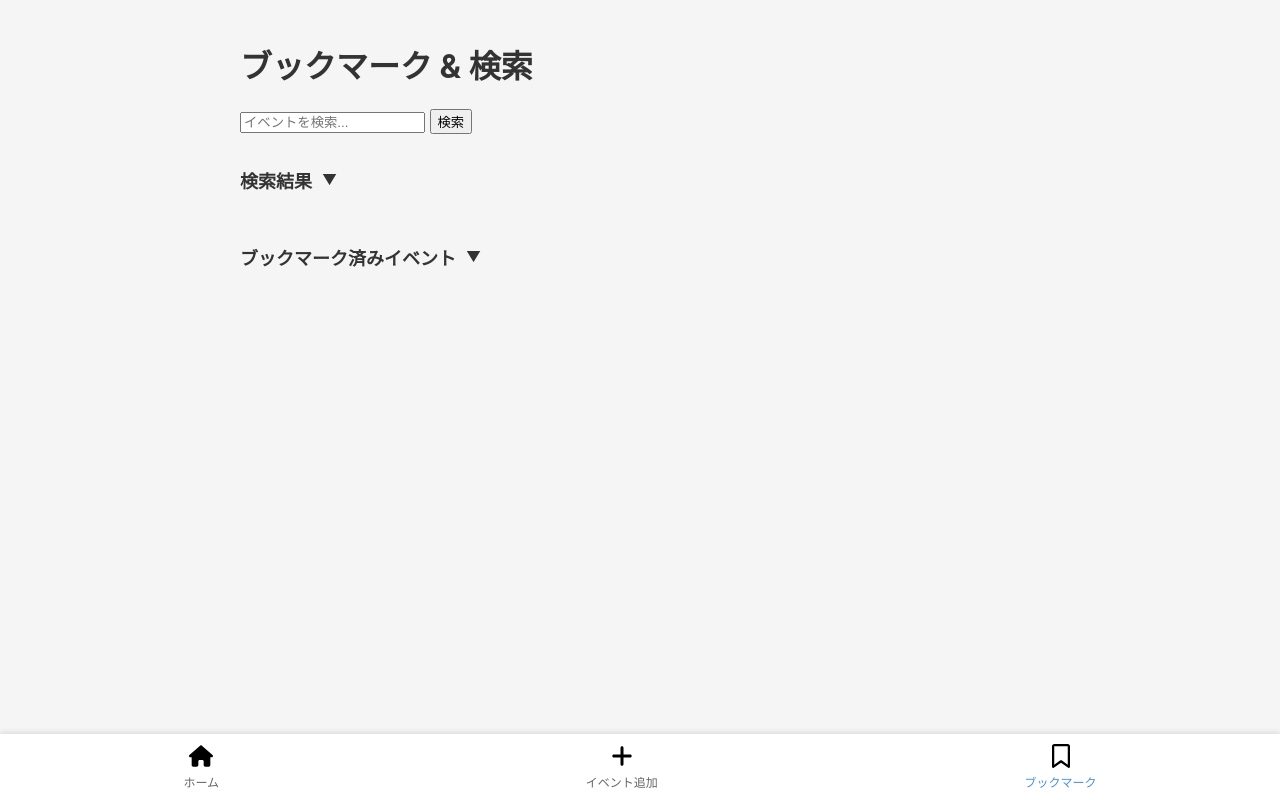
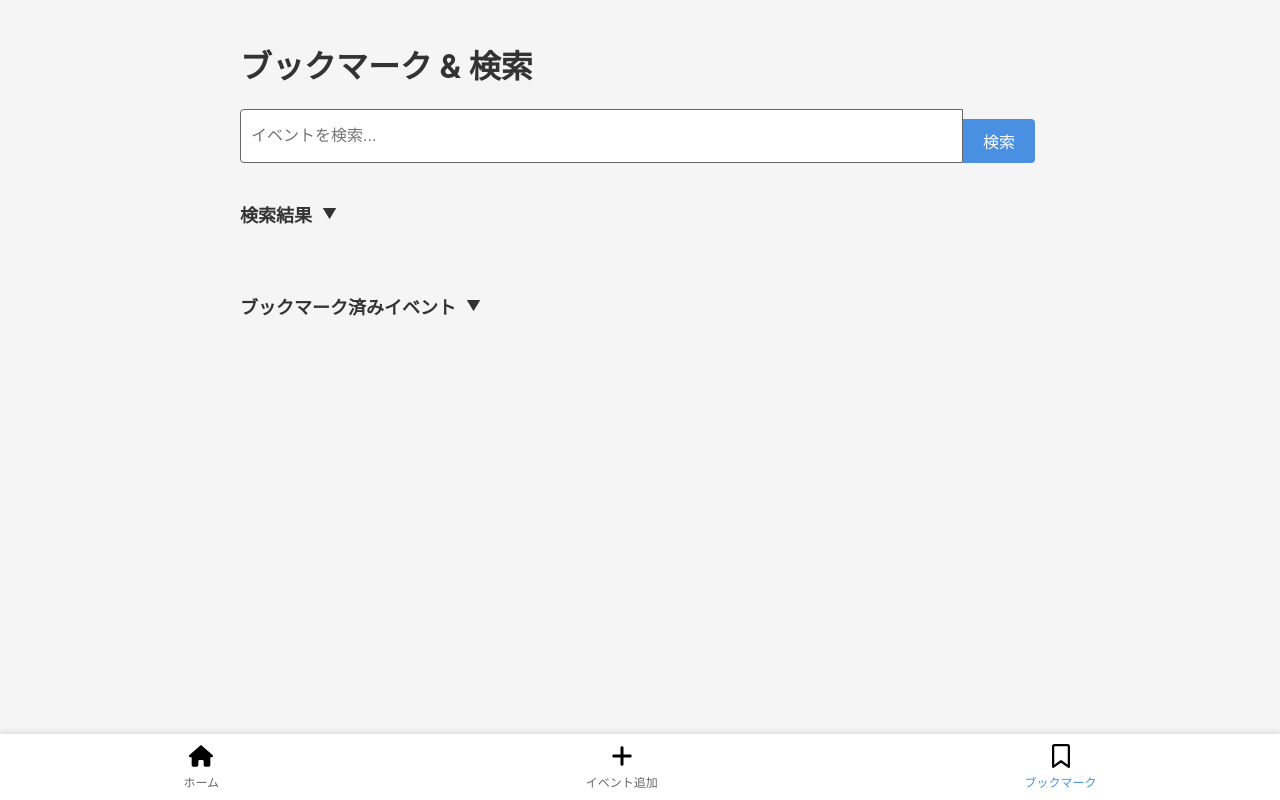
Before and after one commit to rxxuzi/ggs, a website: page www/bookmark.html in a window 1280 px wide. Drawn offline with Linux system fonts and the light colour scheme; no server answers.

Commit message:
ブックマーク及び検索ページのUIを改善しました

```diff
--- a/www/bookmark.html
+++ b/www/bookmark.html
@@ -15,12 +15,13 @@
     <div role="main">
         <div class="search-container">
             <input type="text" id="search-input" placeholder="イベントを検索...">
-            <button id="search-button">検索</button>
+            <button id="search-button" class="button">検索</button>
         </div>
 
         <h2 class="collapsible">
             検索結果<span class="collapse-icon">▼</span>
         </h2>
+        <div id="search-results" class="collapsible-content"></div>
 
         <h2 class="collapsible">
             ブックマーク済みイベント<span class="collapse-icon">▼</span>
--- a/www/bookmark.js
+++ b/www/bookmark.js
@@ -49,6 +49,11 @@ function performSearch(query) {
             searchResultsContainer.innerHTML = searchResults.map(createEventHTML).join('');
             addEventListeners(searchResultsContainer);
         }
+
+        // 検索結果を表示するために collapsible を開く
+        const searchResultsHeader = document.querySelector('.collapsible');
+        searchResultsHeader.classList.add('active');
+        searchResultsContainer.style.maxHeight = searchResultsContainer.scrollHeight + "px";
     } else {
         console.error('Search results container not found');
     }
--- a/www/styles.css
+++ b/www/styles.css
@@ -364,3 +364,33 @@ body {
     height: 2px;
     background-color: var(--primary-color);
 }
+
+.search-container {
+    display: flex;
+    margin-bottom: 20px;
+}
+
+#search-input {
+    flex-grow: 1;
+    padding: 10px;
+    border: 1px solid var(--text-secondary);
+    border-radius: 4px 0 0 4px;
+    font-size: 16px;
+    background-color: var(--card-background);
+    color: var(--text-primary);
+}
+
+#search-button {
+    padding: 10px 20px;
+    background-color: var(--primary-color);
+    color: white;
+    border: none;
+    border-radius: 0 4px 4px 0;
+    cursor: pointer;
+    font-size: 16px;
+    transition: background-color 0.3s ease;
+}
+
+#search-button:hover {
+    background-color: #3a7bc1;
+}
--- a/www/uploader.css
+++ b/www/uploader.css
@@ -6,6 +6,7 @@ label {
     display: block;
     margin-bottom: 5px;
     color: var(--text-primary);
+    font-weight: 500;
 }
 
 input[type="text"],
@@ -15,9 +16,22 @@ input[type="email"],
 textarea {
     width: 100%;
     padding: 10px;
-    border: 1px solid #ddd;
+    border: 1px solid var(--text-secondary);
     border-radius: 4px;
     font-size: 16px;
+    background-color: var(--card-background);
+    color: var(--text-primary);
+    transition: border-color 0.3s ease;
+}
+
+input[type="text"]:focus,
+input[type="date"]:focus,
+input[type="url"]:focus,
+input[type="email"]:focus,
+textarea:focus {
+    outline: none;
+    border-color: var(--primary-color);
+    box-shadow: 0 0 0 2px rgba(74, 144, 226, 0.2);
 }
 
 textarea {
@@ -33,6 +47,7 @@ button[type="submit"] {
     border-radius: 4px;
     cursor: pointer;
     font-size: 16px;
+    transition: background-color 0.3s ease;
 }
 
 button[type="submit"]:hover {
@@ -50,3 +65,19 @@ button[type="submit"]:hover {
     border: 1px solid #a5d6a7;
     color: #1b5e20;
 }
+
+.section-title {
+    position: relative;
+    padding-bottom: 10px;
+    margin-bottom: 20px;
+}
+
+.section-title::after {
+    content: '';
+    position: absolute;
+    left: 0;
+    bottom: 0;
+    width: 100px;
+    height: 2px;
+    background-color: var(--primary-color);
+}
```
Also changed, not shown: www/uploader.html (+12 -6 lines).
